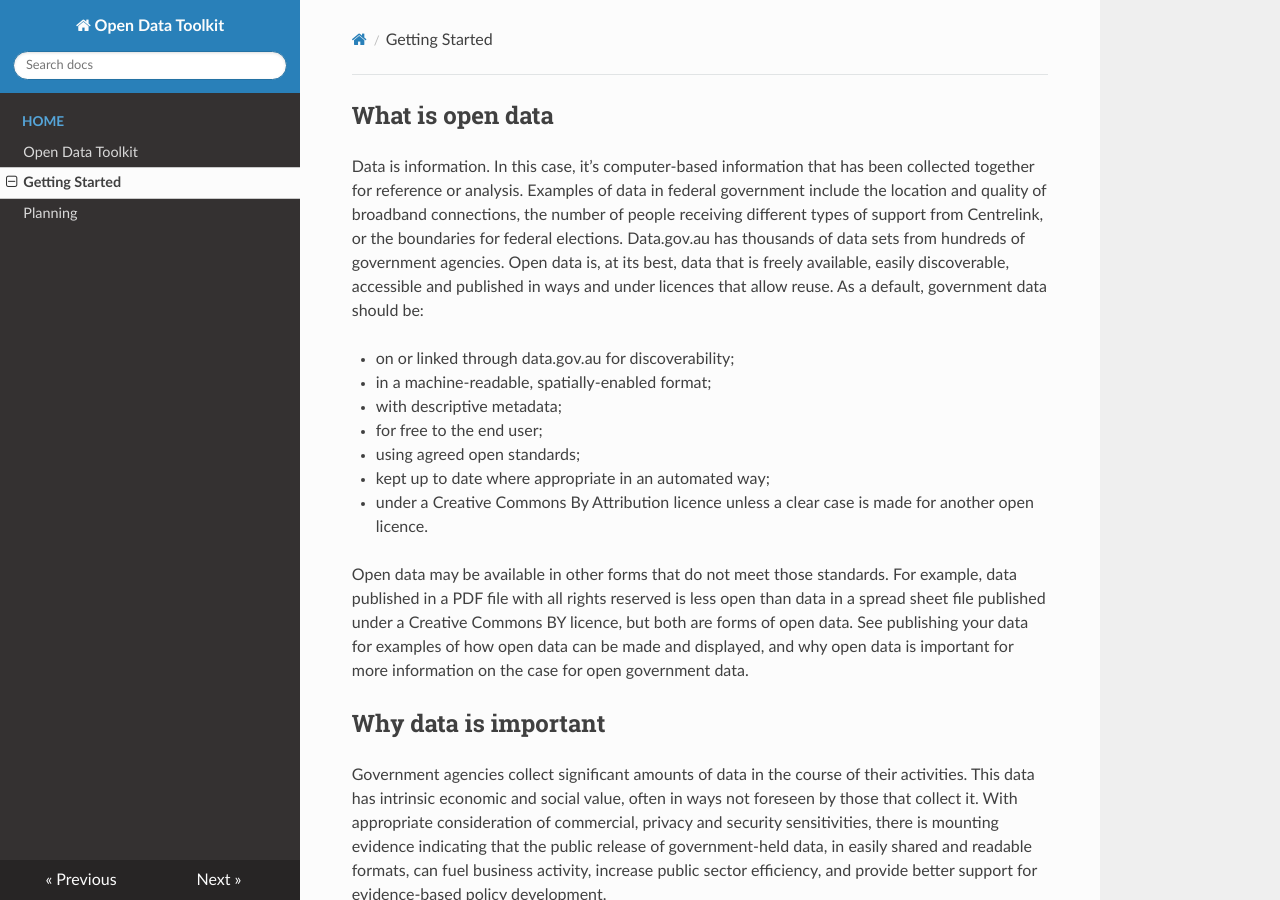
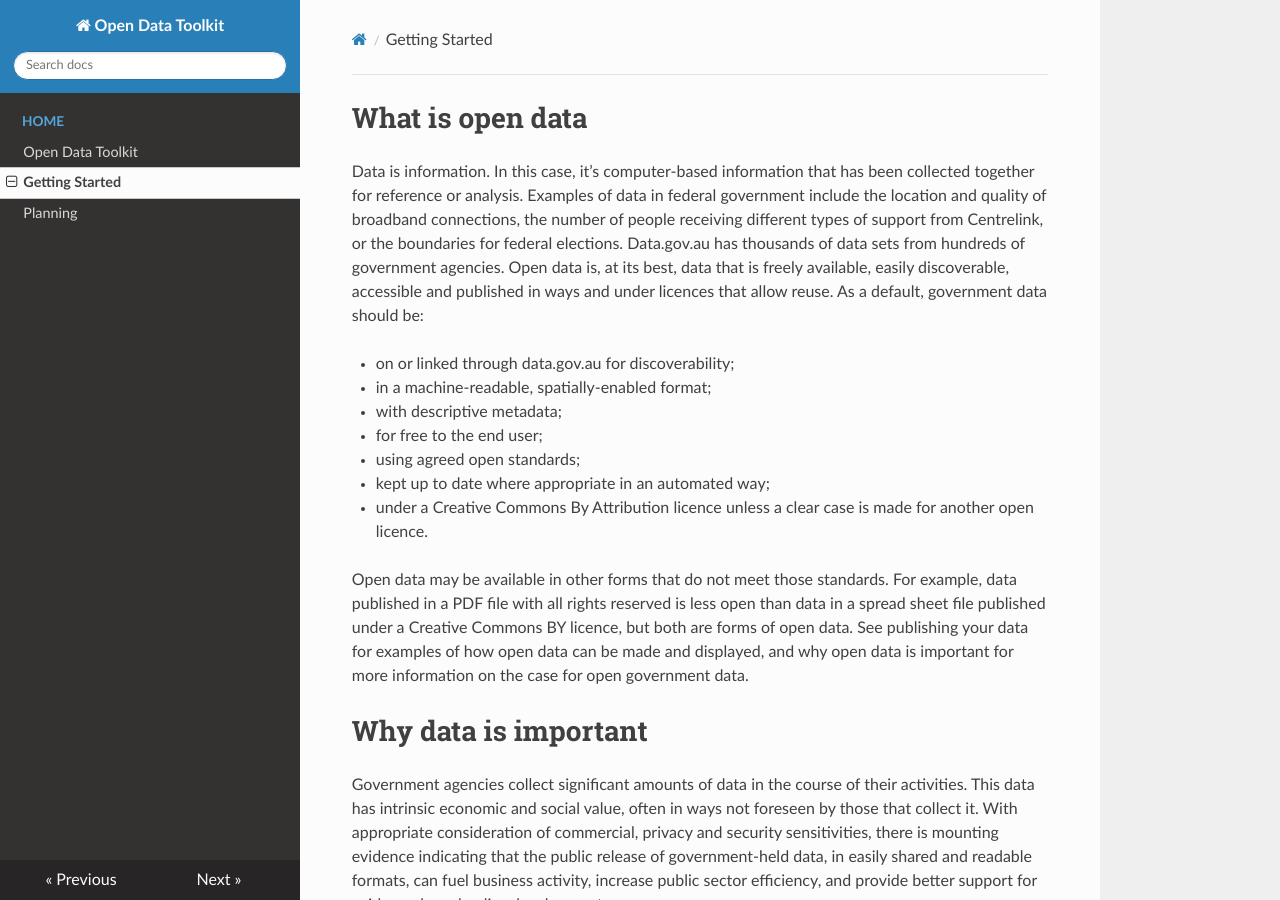
Before and after one commit to ajbar7/allan-toolkit-test, an MkDocs documentation site: the page built from docs/getting-started.md, in a window 1280 px wide and 900 px high. Built offline with MkDocs 1.6.1, drawn with Linux system fonts in a browser that asks for light colours; nearby versions of some CDN libraries; old or Windows-style settings are respelled for this version of MkDocs.

```diff
--- a/docs/getting-started.md
+++ b/docs/getting-started.md
@@ -1,4 +1,4 @@
-## What is open data
+# What is open data
 
 Data is information. In this case, it’s computer-based information that has been collected together for reference or analysis. Examples of data in federal government include the location and quality of broadband connections, the number of people receiving different types of support from Centrelink, or the boundaries for federal elections. Data.gov.au has thousands of data sets from hundreds of government agencies. Open data is, at its best, data that is freely available, easily discoverable, accessible and published in ways and under licences that allow reuse. As a default, government data should be:
 
@@ -12,13 +12,13 @@ Data is information. In this case, it’s computer-based information that has be
 
 Open data may be available in other forms that do not meet those standards. For example, data published in a PDF file with all rights reserved is less open than data in a spread sheet file published under a Creative Commons BY licence, but both are forms of open data. See publishing your data for examples of how open data can be made and displayed, and why open data is important for more information on the case for open government data.
 
-## Why data is important
+# Why data is important
 
 Government agencies collect significant amounts of data in the course of their activities. This data has intrinsic economic and social value, often in ways not foreseen by those that collect it. With appropriate consideration of commercial, privacy and security sensitivities, there is mounting evidence indicating that the public release of government-held data, in easily shared and readable formats, can fuel business activity, increase public sector efficiency, and provide better support for evidence-based policy development.
 
 In addition, improved use of administrative data across government agencies, can achieve efficiencies and provide better analytical insights for more informed policy development and decision making. Agencies can publicly publish administrative data in aggregate but unit record access is generally accessible only through appropriate secure mechanisms.
 
-## Opportunities from shared data
+# Opportunities from shared data
 
 Lateral Economics’ report, [Open for Business: How Open Data Can Help Achieve the G20 Growth Target](http://www.omidyar.com/insights/open-business), suggests that more vigorous open data policies could add around AU$16 billion per annum to the Australian economy and increase output across the G20 economies by around US$13 trillion over the next five years. However, the report notes that while some of this value is already being obtained, the open data agenda needs to be prioritised so that the benefits can be fully realised.
 
@@ -27,7 +27,7 @@ As the Open Knowledge Foundation says in their [Open Data Handbook](http://opend
 
 International examples of the benefits of open data demonstrate the efficiencies and increased economic benefit and activity generated from open data. A United Kingdom 2011 [Deloitte Analytics report](https://www2.deloitte.com/content/dam/Deloitte/uk/Documents/deloitte-analytics/open-growth.pdf) outlines that, in addition to substantially increased engagement with open data sites since 2010, high-value datasets that drive economic benefit are increasingly becoming sought after. It states that the average number of page views per dataset on data.gov.uk increased by 285 between January 2010 and September 2012.
 
-## Policies, Reports & Documents
+# Policies, Reports & Documents
 
 data.gov.au is an Australian Government initiative to support the discovery and publishing of public sector information for public access, better reuse across the whole of government, and to support openness, transparency and economic development in the Australian community. This aim is supported by the policies below, which encourage agencies to publish government datasets on or linked through data.gov.au.
 
@@ -44,7 +44,7 @@ data.gov.au is an Australian Government initiative to support the discovery and
 * [Guidance on Data Sharing for Australian Government Entities](https://www.dpmc.gov.au/resource-centre/public-data/guidance-data-sharing-australian-government-entities)
 * [The National Commission of Audit](http://www.ncoa.gov.au/report/phase-one/part-b/10-5-data.html)
 
-## Non-Government Reports
+# Non-Government Reports
 
 The following reports on data give context and metrics for the government’s support of open data, and may be useful for developing open data business cases.
 
```
